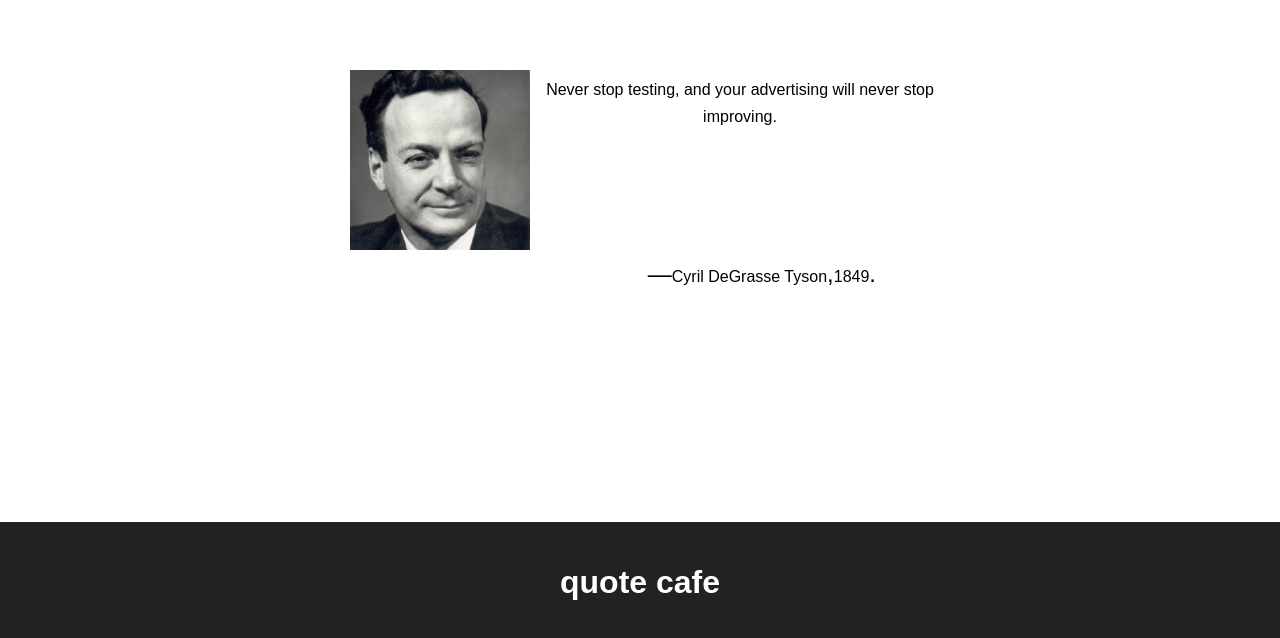
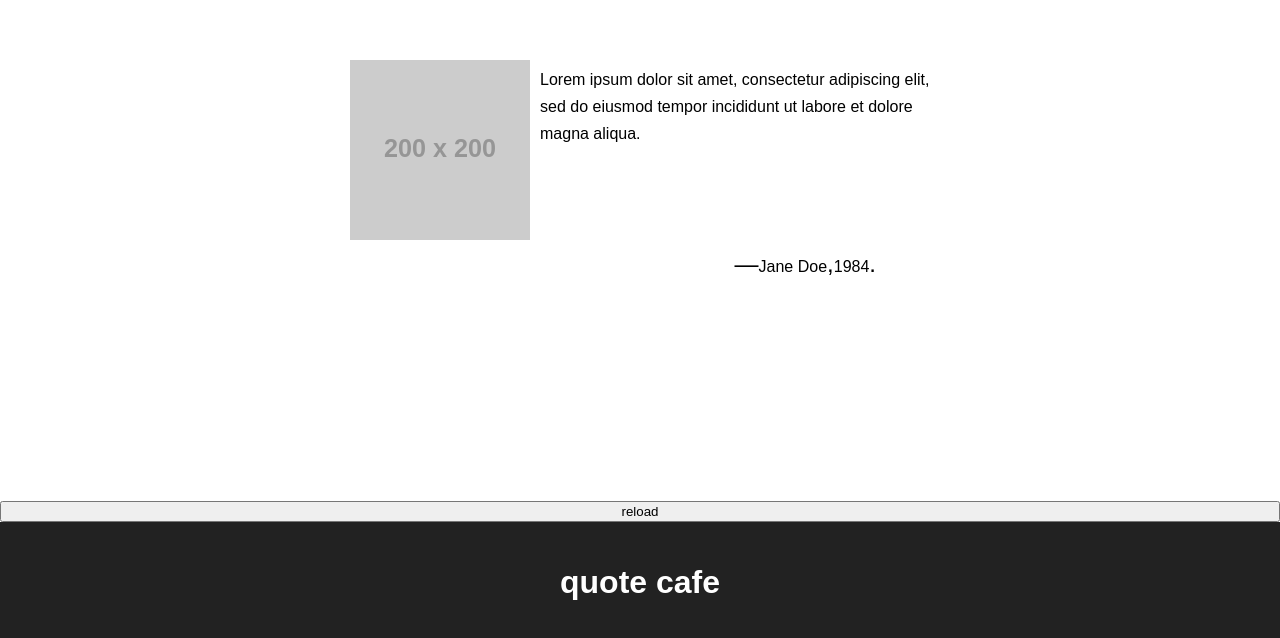
Before and after one commit to givanse/quote-cafe, a React (Create React App) app: page / in a window 1280 px wide. Shown: the part 158-796 px from the top of the page. Built offline with nearby package versions, Linux system fonts and the light colour scheme.

Commit message:
add load button

```diff
--- a/src/App.css
+++ b/src/App.css
@@ -33,6 +33,7 @@ html, body, #root {
   line-height: 1.7rem;
   -webkit-margin-after: 0;
   max-width: 400px;
+  text-align: left;
 }
 
 .quote_author {
--- a/src/App.js
+++ b/src/App.js
@@ -3,15 +3,53 @@ import Quote from './quote.js';
 import './App.css';
 
 class App extends Component {
+
+  constructor(props) {
+    super(props);
+    this.state = {
+      quote: {
+        imgSrc: 'http://placehold.it/200x200',
+        author: 'Jane Doe',
+        text: 'Lorem ipsum dolor sit amet, consectetur adipiscing elit, sed do eiusmod tempor incididunt ut labore et dolore magna aliqua.',
+        year: '1984'
+      }
+    };
+  }
+
+  renderQuote() {
+    return (
+      <Quote
+        imgSrc={this.state.quote.imgSrc}
+        author={this.state.quote.author}
+        text={this.state.quote.text}
+        year={this.state.quote.year}
+      />
+    );
+  }
+
+  getNewQuote() {
+    let quote = {
+      imgSrc: 'img/feynman.jpg',
+      author: 'Cyril DeGrasse Tyson',
+      text: 'Never stop testing, and your advertising will never stop improving.',
+      year: '1849'
+    };
+    return quote;
+  }
+
+  loadNewQuote() {
+    let quote = this.getNewQuote();
+    this.setState({quote: quote});
+  }
+
   render() {
     return (
       <div className="App">
-        <Quote
-          imgSrc='img/feynman.jpg'
-          author='Cyril DeGrasse Tyson'
-          text='Never stop testing, and your advertising will never stop improving.'
-          year='1849'
-        />
+        {this.renderQuote()}
+
+        <button onClick={() => this.loadNewQuote()}>
+          reload
+        </button>
 
         <footer className="App-footer">
           <h1>quote cafe</h1>
```
Also changed, not shown: 1 other file (tests, documents, lock files or other folders).
